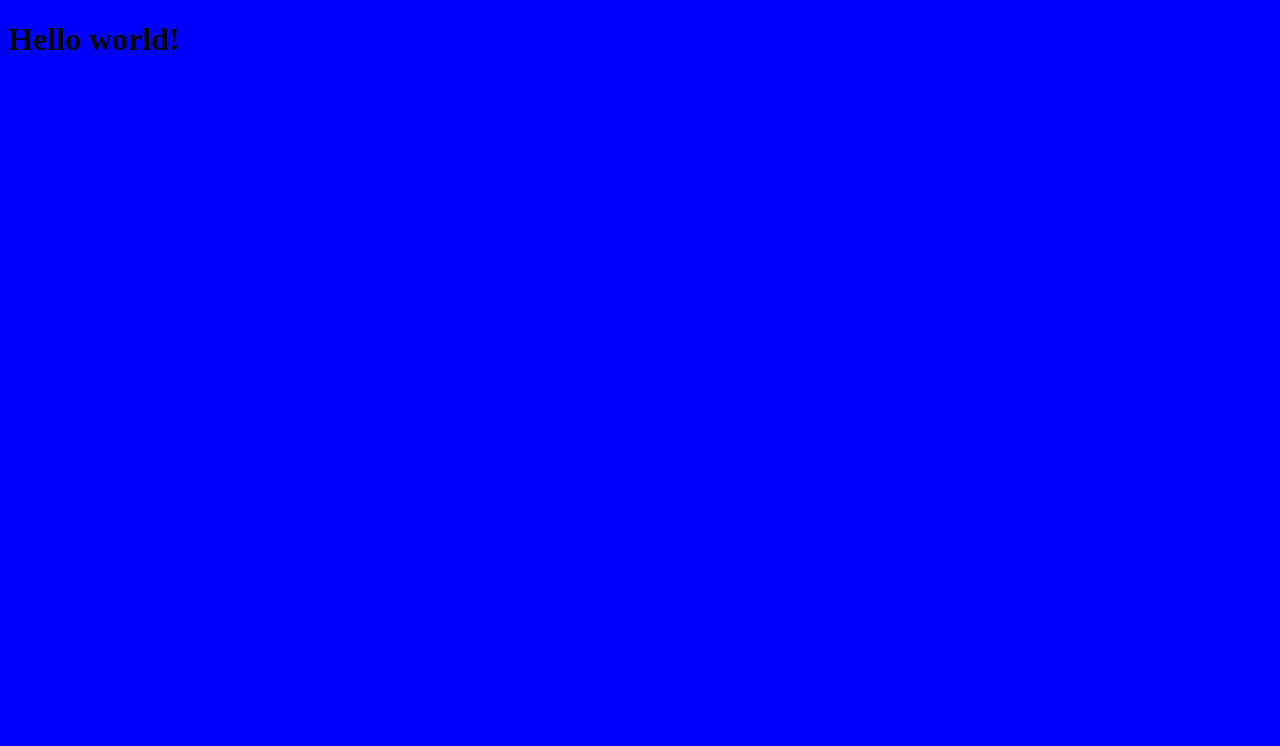
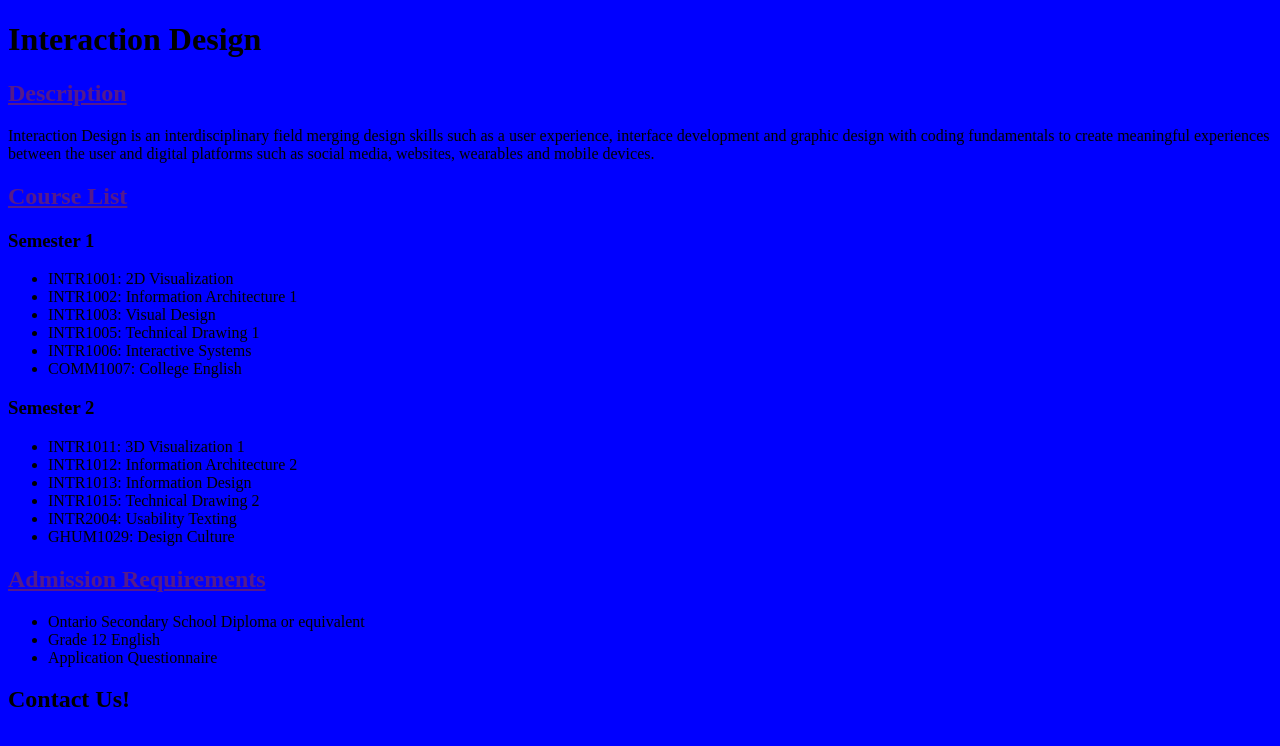
Before and after one commit to idd-fall2019-mt/idd-fall2019-mt.github.io, a plain HTML site: page index.html in a window 1280 px wide. Drawn offline with Linux system fonts and the light colour scheme.

Commit message:
Update index.html

```diff
--- a/index.html
+++ b/index.html
@@ -1,11 +1,52 @@
 <!DOCTYPE html>
 <html>
     <head>
-        <title>Interaction (Re)Design</title>
+        <title>Interaction Design</title>
         <link rel="stylesheet" href="css/index.css">
     </head>
     <body>
-        <h1>Hello world!</h1>
+        <h1>Interaction Design</h1>
+
+        <h2> <a href="">Description </a></h2>
+            <section>
+                <p>Interaction Design is an interdisciplinary field merging design skills such as a user experience, interface development and graphic design with coding fundamentals to create meaningful experiences between the user and digital platforms such as social media, websites, wearables and mobile devices.</p>
+            </section>
+
+        <h2> <a href="">Course List </a></h2>
+            <section>
+                    <h3>Semester 1</h3>
+                <ul>
+                    <li>INTR1001: 2D Visualization</li>
+                    <li>INTR1002: Information Architecture 1</li>
+                    <li>INTR1003: Visual Design</li>
+                    <li>INTR1005: Technical Drawing 1</li>
+                    <li>INTR1006: Interactive Systems</li>
+                    <li>COMM1007: College English</li>
+                </ul>
+
+                <h3>Semester 2</h3>
+                <ul>
+                    <li>INTR1011: 3D Visualization 1</li>
+                    <li>INTR1012: Information Architecture 2</li>
+                    <li>INTR1013: Information Design</li>
+                    <li>INTR1015: Technical Drawing 2</li>
+                    <li>INTR2004: Usability Texting</li>
+                    <li>GHUM1029: Design Culture</li>
+                </ul>
+            </section>
+
+        <h2> <a href=""> Admission Requirements </a></h2>
+        <section>
+            <ul>
+                <li>Ontario Secondary School Diploma or equivalent</li>
+                <li>Grade 12 English</li>
+                <li>Application Questionnaire</li>
+            </ul>
+        </section>
+        <h2>Contact Us!</h2>
     </body>
+    <footer>
+
+    </footer>
 
 </html>
```
